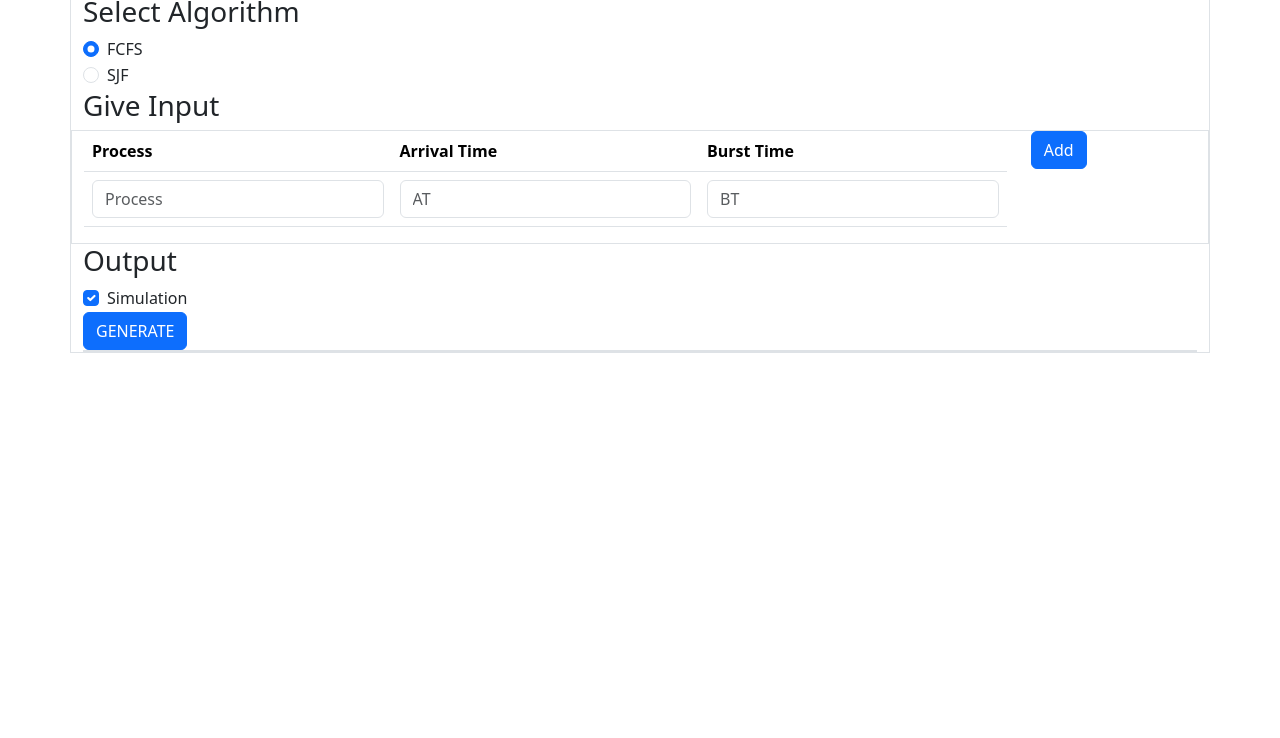
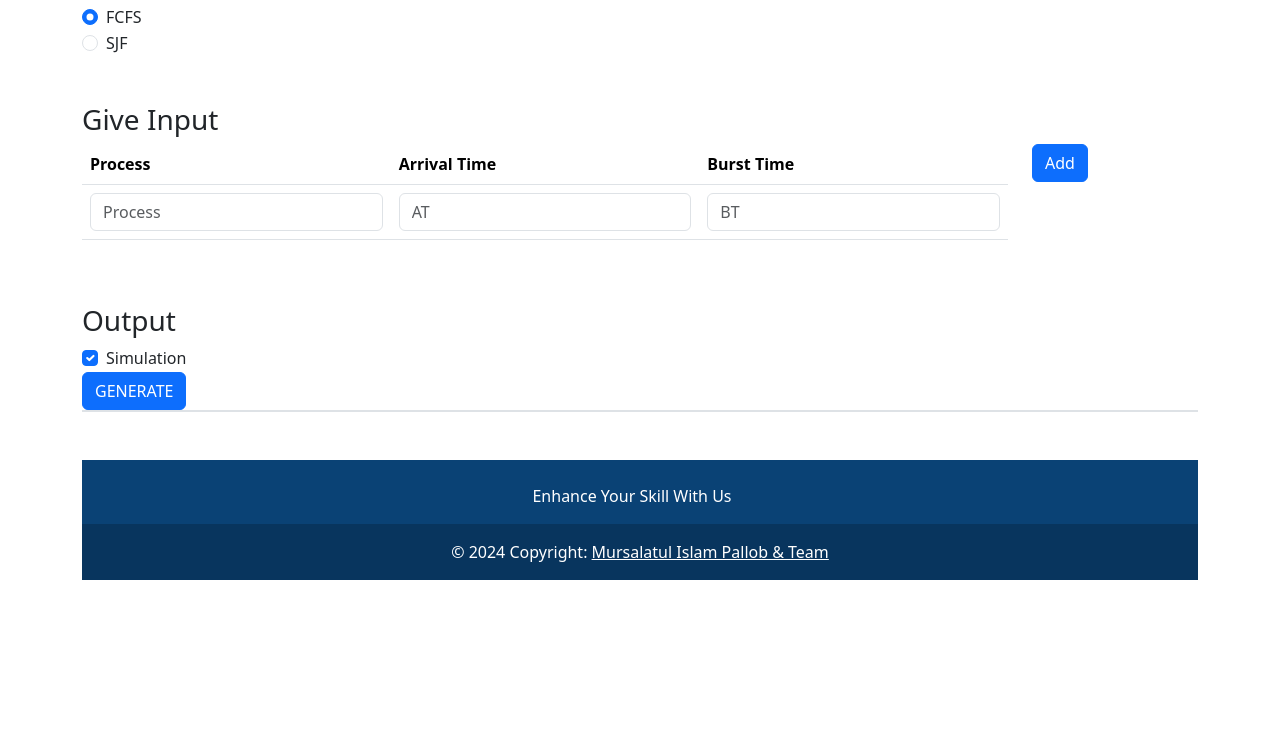
Before and after one commit to mursalatul/scheduling-algorithm-simulator, a plain HTML site: page index.html in a window 1280 px wide. Shown: the part 62-800 px from the top of the page. Drawn offline with nearby package versions, Linux system fonts and the light colour scheme.

Commit message:
fix image and added footer

```diff
--- a/index.html
+++ b/index.html
@@ -10,12 +10,11 @@
 </head>
 
 <body>
-    <div class="container border">
+    <div class="container">
         <!-- navbar section -->
-        <nav class="navbar bg-body-tertiary">
             <div class="container-fluid">
                 <a class="navbar-brand" href="#">
-                    <img src="/data/images/smartphone.png" alt="Logo" width="30" height="24"
+                    <img src="data/images/smartphone.png" alt="" width="30" height="24"
                         class="d-inline-block align-text-top">
                     Scheduling Algorithm Simulator
                 </a>
@@ -52,10 +51,10 @@
         </div> -->
 
         <!-- add process, arrival time, burst time -->
-        <div>
+        <div class="mt-5">
             <h3>Give Input</h3>
         </div>
-        <div class="row border">
+        <div class="row ">
             <div class="col-10">
                 <table class="table" id="processTable">
                     <thead>
@@ -97,7 +96,9 @@
         </div>
 
         <!-- show output -->
-        <h3>Output</h3>
+        <div class="mt-5">
+            <h3>Output</h3>
+        </div>
         <div class="form-check">
             <input class="form-check-input" type="checkbox" value="" id="simulationStatus" checked>
             <label class="form-check-label" for="flexCheckChecked">
@@ -120,7 +121,8 @@
         <div id="showAVGWT"></div>
 
         <!-- print button -->
-        <button onclick="printTable()" type="button" class="btn btn-success" style="display: none;" id="printbutton">Print Table</button>
+        <button onclick="printTable()" type="button" class="btn btn-success" style="display: none;"
+            id="printbutton">Print Table</button>
 
         <!-- simulation section -->
 
@@ -129,7 +131,34 @@
         <div class="progress-bar" style="width: 1%">1%</div> -->
         <div id="progressContainer" class="border"></div>
 
+        <!-- footer -->
+        <section class="mt-5">
+            <!-- Footer -->
+            <footer class="text-center text-white" style="background-color: #0a4275;">
+                <!-- Grid container -->
+                <div class="container p-4 pb-0">
+                    <!-- Section: CTA -->
+                    <section class="">
+                        <p class="d-flex justify-content-center align-items-center">
+                            <span class="me-3">Enhance Your Skill With Us</span>
+                            <!-- <button data-mdb-ripple-init type="button" class="btn btn-outline-light btn-rounded">
+                                Sign up!
+                            </button> -->
+                        </p>
+                    </section>
+                    <!-- Section: CTA -->
+                </div>
+                <!-- Grid container -->
 
+                <!-- Copyright -->
+                <div class="text-center p-3" style="background-color: rgba(0, 0, 0, 0.2);">
+                    © 2024 Copyright:
+                    <a class="text-white" href="https://mursalatul.github.io/">Mursalatul Islam Pallob & Team</a>
+                </div>
+                <!-- Copyright -->
+            </footer>
+            <!-- Footer -->
+        </section>
 
     </div>
     <script src="/script/add_input_table.js"></script>
```
